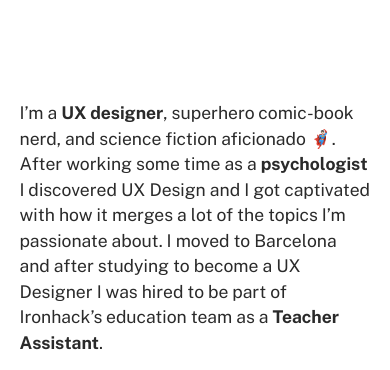
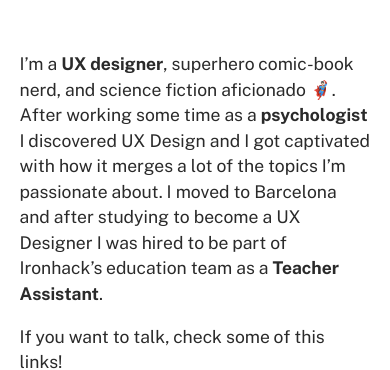
Before and after one commit to hectorrebollo/portfolio, a plain HTML site: page index.html in a window 390 px wide. Shown: the part 299-669 px from the top of the page. Drawn offline with Linux system fonts and the light colour scheme; a web font is replaced by a local one.

Commit message:
Reduced margin-top of about-me text

```diff
--- a/style.css
+++ b/style.css
@@ -595,6 +595,10 @@ article p {
         text-align: center;
     }
 
+.about-me {
+    margin-top: 1.5em;
+}
+
     .hr-heading {
         margin-top: 1rem;
     }
```
